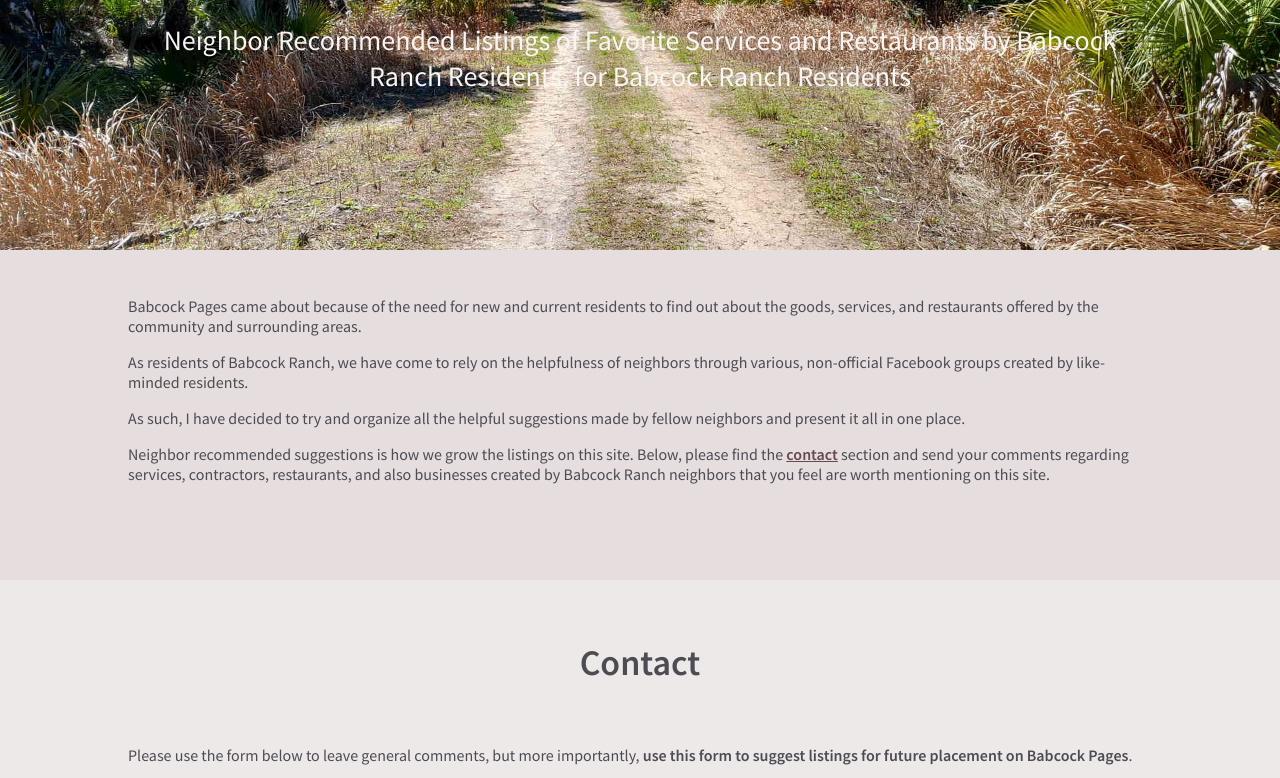
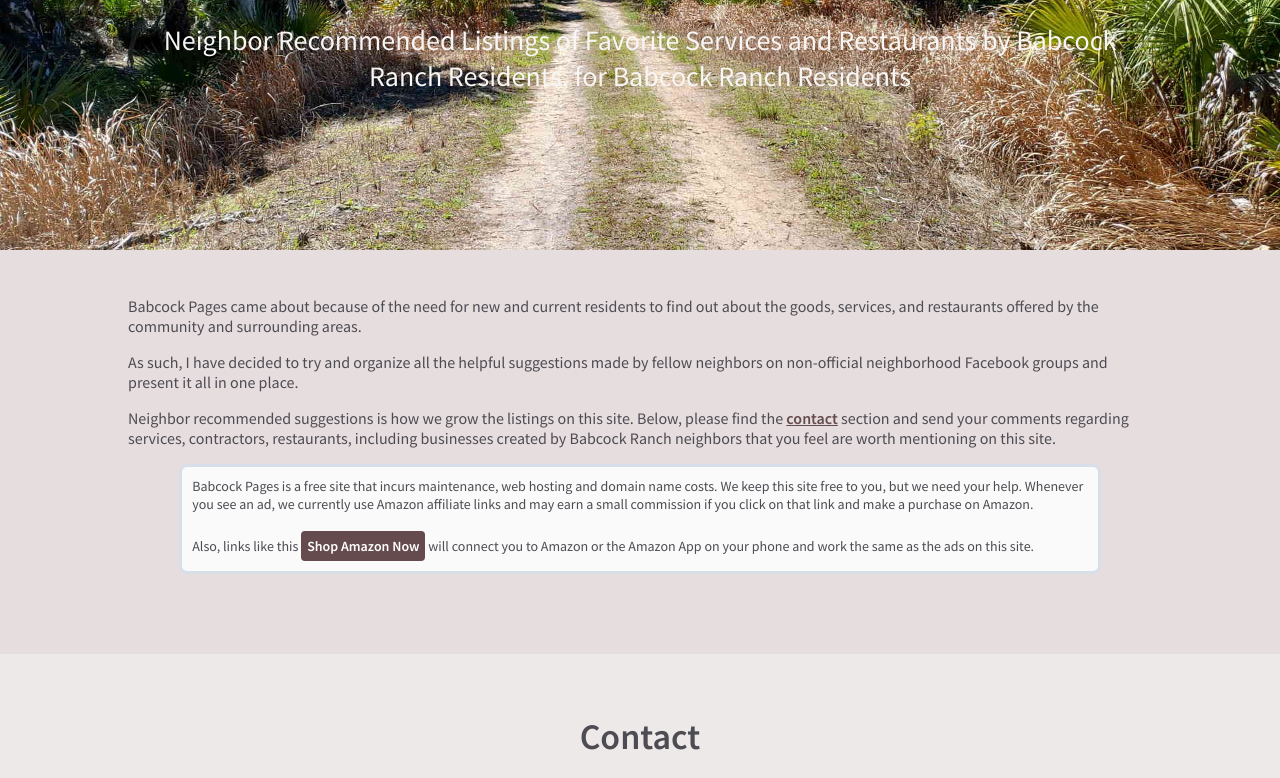
Before and after one commit to eaponte/babcockpages, a plain HTML site: page index.html in a window 1280 px wide. Shown: the part 310-1088 px from the top of the page. Drawn offline with nearby package versions, Linux system fonts and the light colour scheme; no server answers.

Commit message:
Added affiliate disclaimer

```diff
--- a/index.html
+++ b/index.html
@@ -55,17 +55,15 @@
                     Babcock Pages came about because of the need for new and current residents to find out about the goods, services, and restaurants offered by the community and surrounding areas.
                 </p>
                 <p>
-                    As residents of Babcock Ranch, we have come to rely on the helpfulness of neighbors through various, non-official Facebook groups created by like-minded residents.
+                    As such, I have decided to try and organize all the helpful suggestions made by fellow neighbors on non-official neighborhood Facebook groups and present it all in one place.
                 </p>
                 <p>
-                    As such, I have decided to try and organize all the helpful suggestions made by fellow neighbors and present it all in one place.
+                    Neighbor recommended suggestions is how we grow the listings on this site. Below, please find the <a href="#contact"><strong>contact</strong></a> section and send your comments regarding services, contractors, restaurants, including businesses created by Babcock Ranch neighbors that you feel are worth mentioning on this site.
                 </p>
-                <p>
-                    Neighbor recommended suggestions is how we grow the listings on this site. Below, please find the <a href="#contact"><strong>contact</strong></a> section and send your comments regarding services, contractors, restaurants, and also businesses created by Babcock Ranch neighbors that you feel are worth mentioning on this site.
+                <p class="affiliate-disclaimer">
+                    Babcock Pages is a free site that incurs maintenance, web hosting and domain name costs. We keep this site free to you, but we need your help. Whenever you see an ad, we currently use Amazon affiliate links and may earn a small commission if you click on that link and make a purchase on Amazon.<br /><br />
+                    Also, links like this <a href="https://amzn.to/2UI1EZn" target="_blank">Shop Amazon Now</a> will connect you to Amazon or the Amazon App on your phone and work the same as the ads on this site.
                 </p>
-                <!-- <p>
-                    In addition, Babcock Pages is a free site that incurs maintenance, web hosting and domain name costs. If you find this site useful, or if your resident-owned business is listed on this site, <strong>please consider a small donation or ongoing subscription</strong> to help ensure that Babcock Pages continues to be a valuable resource for years to come.
-                </p> -->
             </div>
             <!-- /intro -->
             <div id="data-display"></div> <!-- Where the site listings are displayed -->
--- a/styles/main.css
+++ b/styles/main.css
@@ -170,6 +170,16 @@ ul {
 	padding: 30px 10% 0;
 }
 
+#intro .affiliate-disclaimer {
+	width: 90%;
+	margin: auto;
+	background-color: #FAFAFA;
+	padding: 10px;
+	border: 3px solid #D8DFE9;
+	border-radius: 8px;
+	font-size: 14px;
+}
+
 #data-display {
 	padding: 10px 20px;
 }
@@ -286,11 +296,10 @@ a:hover {
 
 .category-list .item.commercial-placement-listing .listing-desc {
 	display: block;
-	text-align: left;
 	padding: 8px;
 }
 
-.category-list .item.commercial-placement-listing a {
+.category-list .item.commercial-placement-listing a, .affiliate-disclaimer a {
 	display: inline-block;
 	color: #FFF;
 	font-weight: 600;
@@ -299,9 +308,10 @@ a:hover {
 	border-radius: 4px;
 	text-decoration: none;
 	transition: 0.2s ease-out;
+	text-align: center;
 }
 
-.category-list .item.commercial-placement-listing a:hover {
+.category-list .item.commercial-placement-listing a:hover, .affiliate-disclaimer a:hover {
 	background-color: #916A70;
 	color: #FFF;
 	transition: 0.2s ease-out;
@@ -461,4 +471,8 @@ footer a:hover {
 	.top-banner-content p {
 		font-size: 24px;
 	}
+
+	#intro .affiliate-disclaimer {
+		width: 100%;
+	}
 }
```
